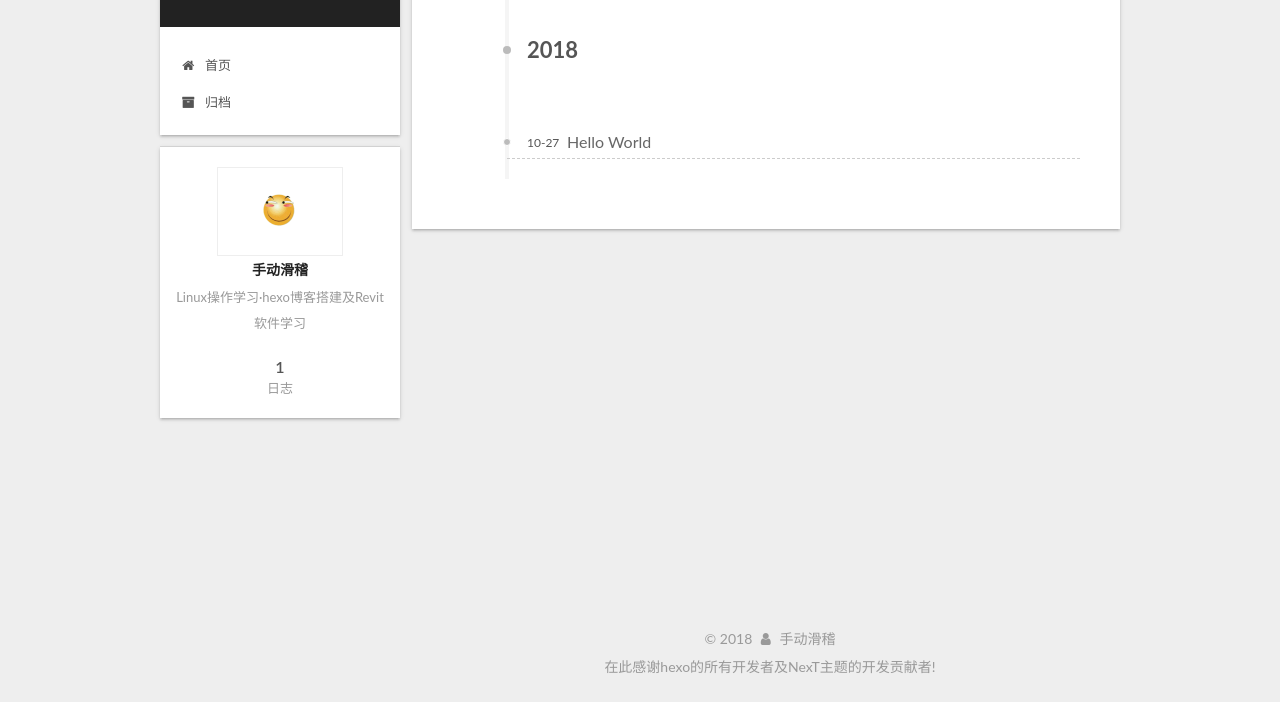
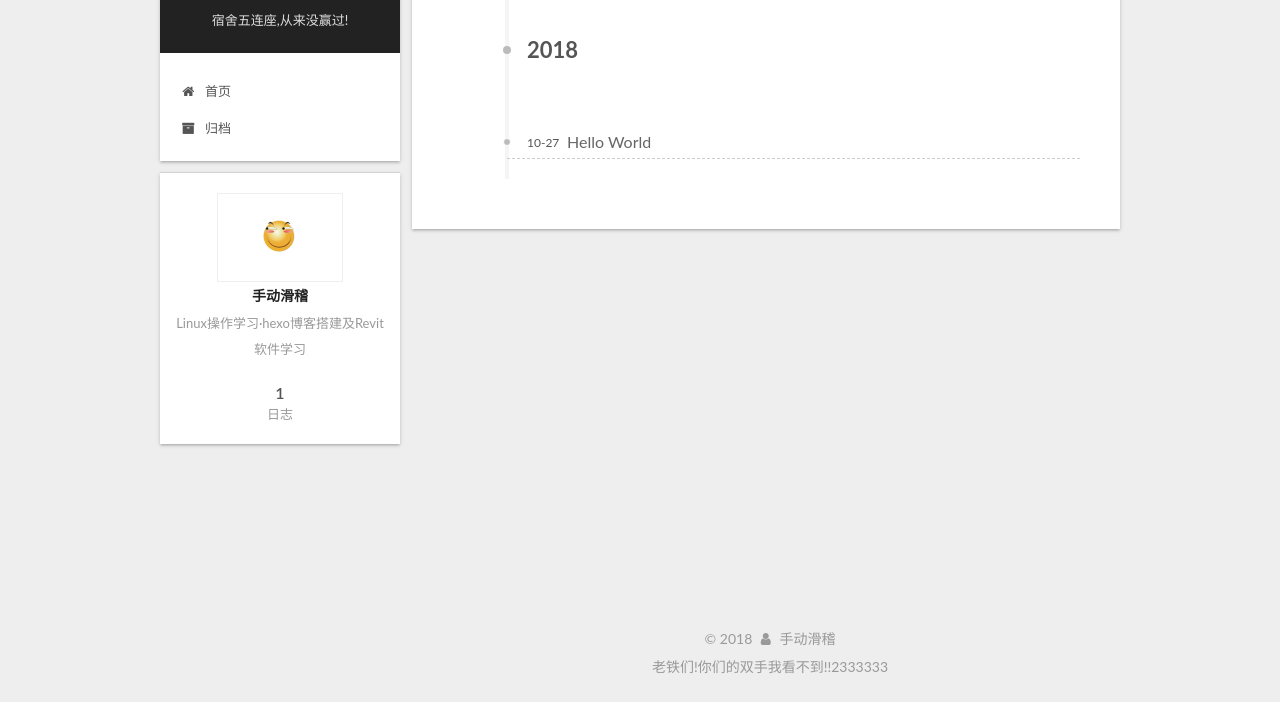
Before and after one commit to jkxiaoyou/jkxiaoyou.github.io, a plain HTML site: page archives/index.html in a window 1280 px wide. Shown: the part 98-800 px from the top of the page. Drawn offline with Linux system fonts and the light colour scheme.

Commit message:
站点更新:2018-10-28 11/05/07

```diff
--- a/archives/index.html
+++ b/archives/index.html
@@ -159,7 +159,7 @@
       </a>
     </div>
 
-        <p class="site-subtitle"></p>
+        <p class="site-subtitle">宿舍五连座,从来没赢过!</p>
 
   </div>
 
@@ -385,7 +385,7 @@
 
 
 
-  <div class="footer-custom">在此感谢hexo的所有开发者及NexT主题的开发贡献者!</div>
+  <div class="footer-custom">老铁们!你们的双手我看不到!!2333333</div>
 
 
 
--- a/css/main.css
+++ b/css/main.css
@@ -1823,7 +1823,7 @@ pre .javascript .function {
   width: 4px;
   height: 4px;
   border-radius: 50%;
-  background: #fcff6b;
+  background: #e0ffff;
 }
 .links-of-blogroll {
   font-size: 13px;
```
Also changed, not shown: 2018/10/27/hello-world/index.html (+2 -2 lines), archives/2018/10/index.html (+2 -2 lines), archives/2018/index.html (+2 -2 lines), index.html (+2 -2 lines).
